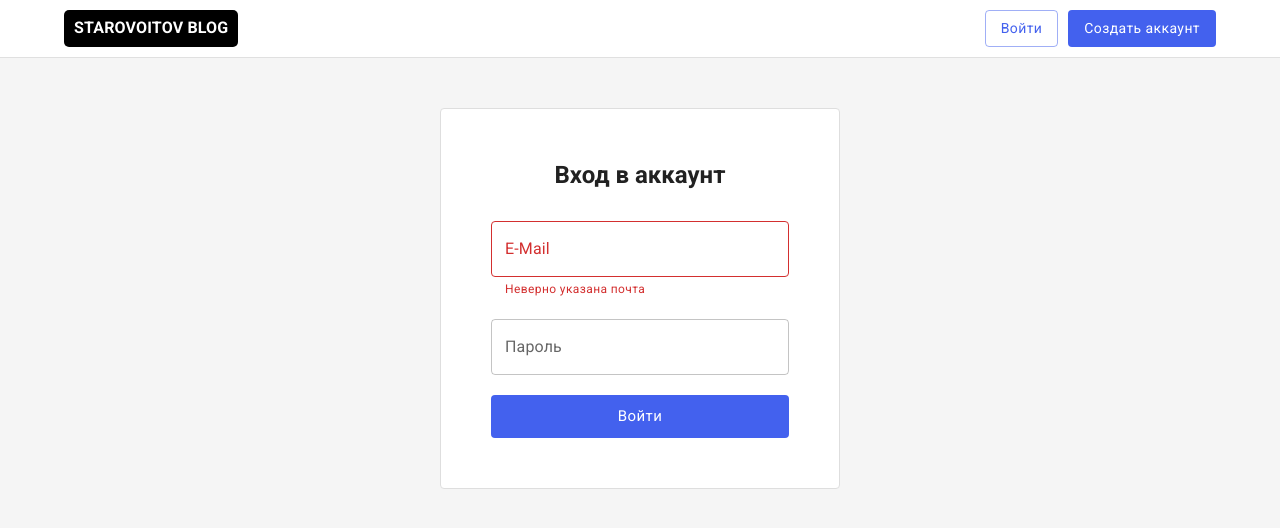
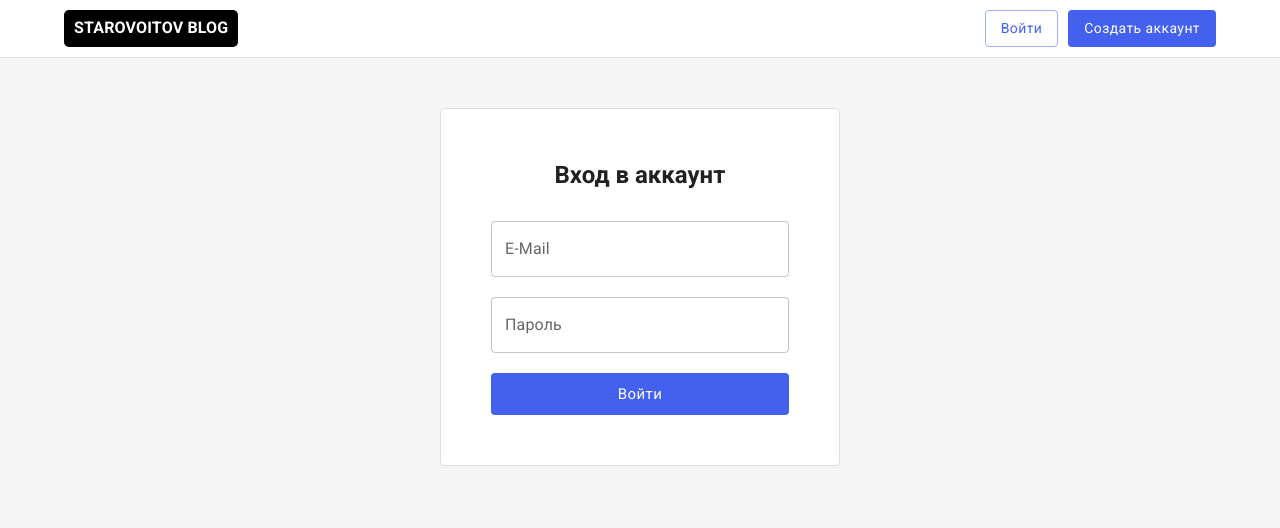
Before and after one commit to Aleksei-89ST/Starovoitov-blog-MERN-front, a React (Create React App) app: page /login in a window 1280 px wide. Shown: the top 528 px of the page. Built offline with nearby package versions, Linux system fonts and the light colour scheme.

Commit message:
authorization functionality

```diff
--- a/src/pages/Login/index.jsx
+++ b/src/pages/Login/index.jsx
@@ -3,26 +3,62 @@ import Typography from "@mui/material/Typography";
 import TextField from "@mui/material/TextField";
 import Paper from "@mui/material/Paper";
 import Button from "@mui/material/Button";
-
+import { useDispatch } from "react-redux";
+import { useForm } from "react-hook-form";
 import styles from "./Login.module.scss";
+import { fetchAuth } from "../../redux/slices/auth";
 
 export const Login = () => {
+  const dispatch = useDispatch()
+  // вытаскиваю функции из react-hook-form
+  const {
+    register,
+    handleSubmit,
+    setError,
+    formState: { errors, isValid },
+  } = useForm({
+    defaultValues: {
+      email: "",
+      password: "",
+    },
+    // обьясняю что валидация будет происходить если же эти поля поменялись
+    mode: 'onChange',
+  });
+  // функция котороя будет выполнятся только если react-hook-form понял что валидация прошла успешно
+  const onSubmit = (values) => {
+    dispatch(fetchAuth(values));
+  };
+
   return (
     <Paper classes={{ root: styles.root }}>
       <Typography classes={{ root: styles.title }} variant="h5">
         Вход в аккаунт
       </Typography>
+      <form onSubmit={handleSubmit(onSubmit)}>
         <TextField
           className={styles.field}
           label="E-Mail"
-        error
-        helperText="Неверно указана почта"
+          type="email"
+          error={Boolean(errors.email?.message)}
+          helperText={errors.email?.message}
+          // обьясняю что если email рендерится - то сразу их регистрируем в useForm
+          {...register("email", { required: "Укажите почту" })}
           fullWidth
         />
-      <TextField className={styles.field} label="Пароль" fullWidth />
-      <Button size="large" variant="contained" fullWidth>
+        <TextField
+          className={styles.field}
+          label="Пароль"
+          type="password"
+          error={Boolean(errors.password?.message)}
+          helperText={errors.password?.message}
+                 // обьясняю что если password рендерится - то сразу их регистрируем в useForm
+          {...register("password", { required: "Укажите пароль" })}
+          fullWidth
+        />
+        <Button type="submit" size="large" variant="contained" fullWidth>
           Войти
         </Button>
+      </form>
     </Paper>
   );
 };
--- a/src/redux/slices/auth.js
+++ b/src/redux/slices/auth.js
@@ -1,6 +1,6 @@
 import { createSlice, createAsyncThunk } from "@reduxjs/toolkit";
 import axios from "../../axios";
-export const fetchUserData = createAsyncThunk('auth/fetchUserData', async (params) => {
+export const fetchAuth = createAsyncThunk('auth/fetchAuth', async (params) => {
     const { data } = await axios.post("/auth/login",params);
     return data;
 });
@@ -14,15 +14,15 @@ const initialState = {
     name:'auth',
     initialState,
     extraReducers:{
-        [fetchUserData.pending]: (state) => {
+        [fetchAuth.pending]: (state) => {
             state.status = 'loading';
             state.data = null;
           },
-          [fetchUserData.fulfilled]: (state, action) => {
+          [fetchAuth.fulfilled]: (state, action) => {
             state.status = 'loaded';
             state.data = action.payload;
           },
-          [fetchUserData.rejected]: (state) => {
+          [fetchAuth.rejected]: (state) => {
             state.status = 'error';
             state.data = null;
           },
```
Lines whose indentation alone changed are shown as unchanged.
